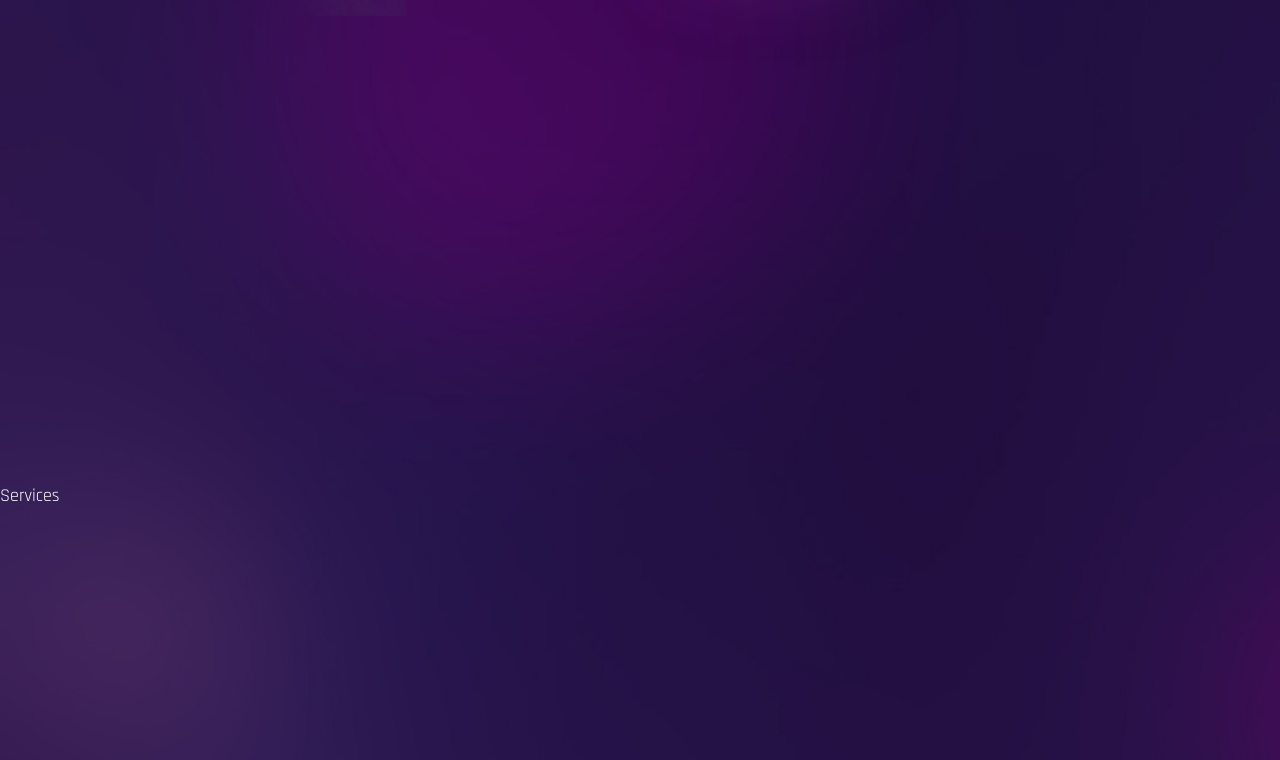
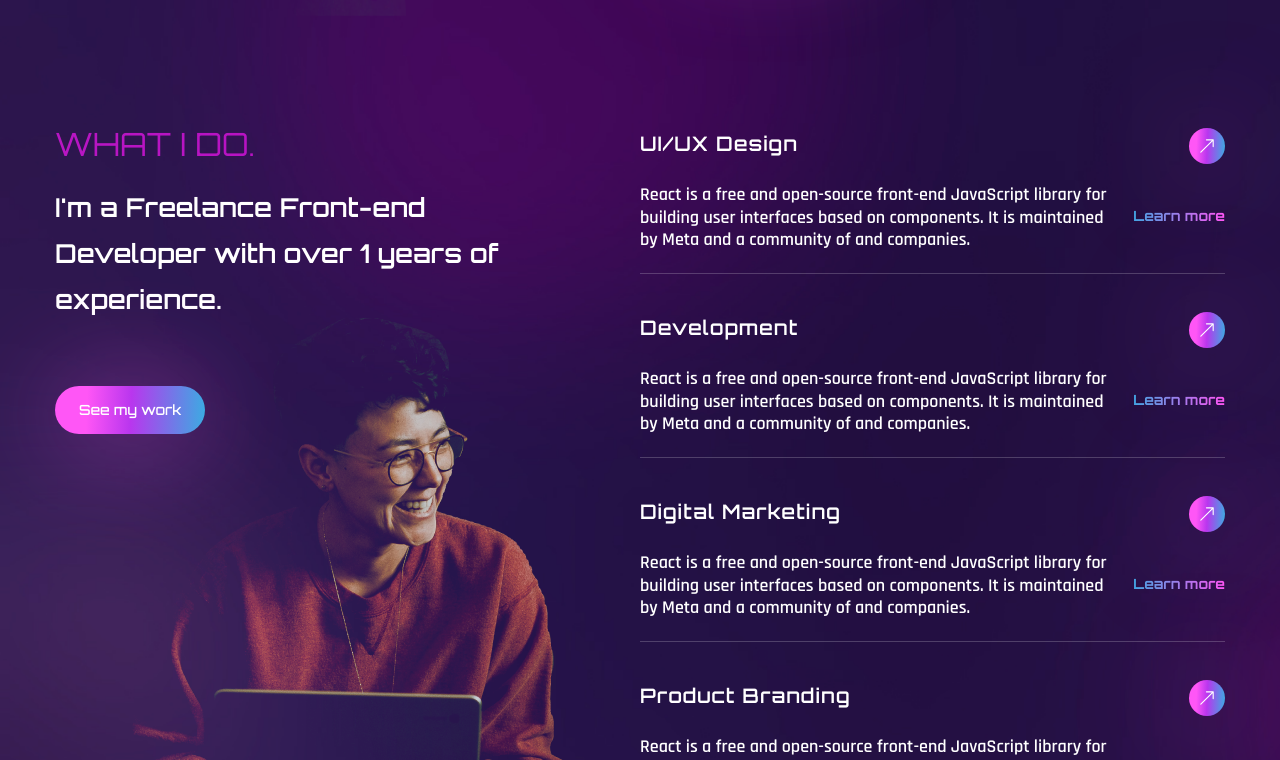
Before and after one commit to Alireza-hajizaki/Portfolio_Website, a React (Create React App) app: page / in a window 1280 px wide. Shown: the part 1440-2200 px from the top of the page. Built offline with nearby package versions, Linux system fonts and the light colour scheme; the HTML template or start-up script is replaced by a standard one; a web font is replaced by a local one.

Commit message:
services completed

```diff
--- a/src/components/Services.js
+++ b/src/components/Services.js
@@ -1,7 +1,97 @@
-import React from 'react';
+import React from "react";
+import { BsArrowUpRight } from "react-icons/bs";
+import { motion } from "framer-motion";
+import { fadeIn } from "../variants";
+
+const services = [
+  {
+    name: "UI/UX Design",
+    description:
+      "React is a free and open-source front-end JavaScript library for building user interfaces based on components. It is maintained by Meta and a community of and companies.",
+    link: "Learn more",
+  },
+  {
+    name: "Development",
+    description:
+      "React is a free and open-source front-end JavaScript library for building user interfaces based on components. It is maintained by Meta and a community of and companies.",
+    link: "Learn more",
+  },
+  {
+    name: "Digital Marketing",
+    description:
+      "React is a free and open-source front-end JavaScript library for building user interfaces based on components. It is maintained by Meta and a community of and companies.",
+    link: "Learn more",
+  },
+  {
+    name: "Product Branding",
+    description:
+      "React is a free and open-source front-end JavaScript library for building user interfaces based on components. It is maintained by Meta and a community of and companies.",
+    link: "Learn more",
+  },
+];
 
 const Services = () => {
-  return <div className='section' id='services'>Services</div>;
+  return (
+    <section className="section" id="services">
+      <div className="container mx-auto">
+        <div className="flex flex-col lg:flex-row">
+          <motion.div
+            variants={fadeIn("right", 0.3)}
+            initial="hidden"
+            whileInView={"show"}
+            viewport={{ once: false, amount: 0.3 }}
+            className="flex-1 lg:bg-services lg:bg-bottom bg-no-repeat mix-blend-lighten mb-12 lg:mb-0"
+          >
+            <h2 className="h2 text-accent">What I Do.</h2>
+            <h3 className="h3 max-w-[455px] mb-16">
+              I'm a Freelance Front-end Developer with over 1 years of
+              experience.
+            </h3>
+            <button className="btn btn-sm">See my work</button>
+          </motion.div>
+          <motion.div
+            variants={fadeIn("left", 0.5)}
+            initial="hidden"
+            whileInView={"show"}
+            viewport={{ once: false, amount: 0.3 }}
+            className="flex-1"
+          >
+            <div>
+              {services.map((service, index) => {
+                const { name, description, link } = service;
+                return (
+                  <div
+                    key={index}
+                    className="border-b border-white/20 h-[146px] mb-[38px] flex"
+                  >
+                    <div className="max-w-[476px]">
+                      <h4 className="text-[20px] tracking-wider font-primary font font-semibold mb-6">
+                        {name}
+                      </h4>
+                      <p className="font-semibold leading-tight">
+                        {description}
+                      </p>
+                    </div>
+                    <div className="flex flex-col flex-1 items-end">
+                      <a
+                        href="#"
+                        className="btn w-9 h-9 mb-[42px] flex justify-center items-center"
+                      >
+                        <BsArrowUpRight />
+                      </a>
+                      <a href="#" className="text-gradient text-sm">
+                        {link}
+                      </a>
+                    </div>
+                  </div>
+                );
+              })}
+            </div>
+          </motion.div>
+        </div>
+      </div>
+    </section>
+  );
 };
 
 export default Services;
```
